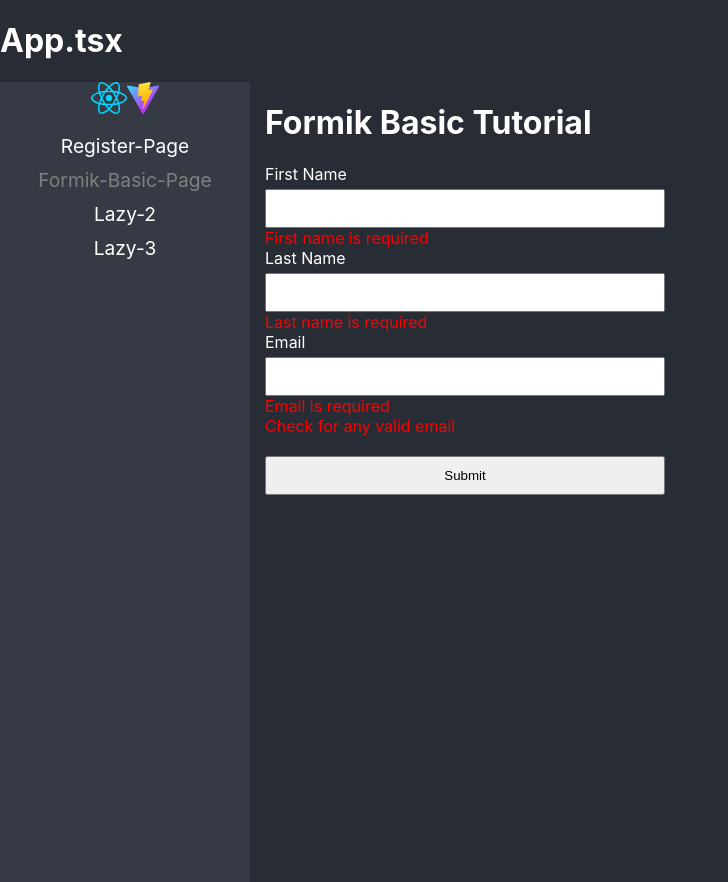
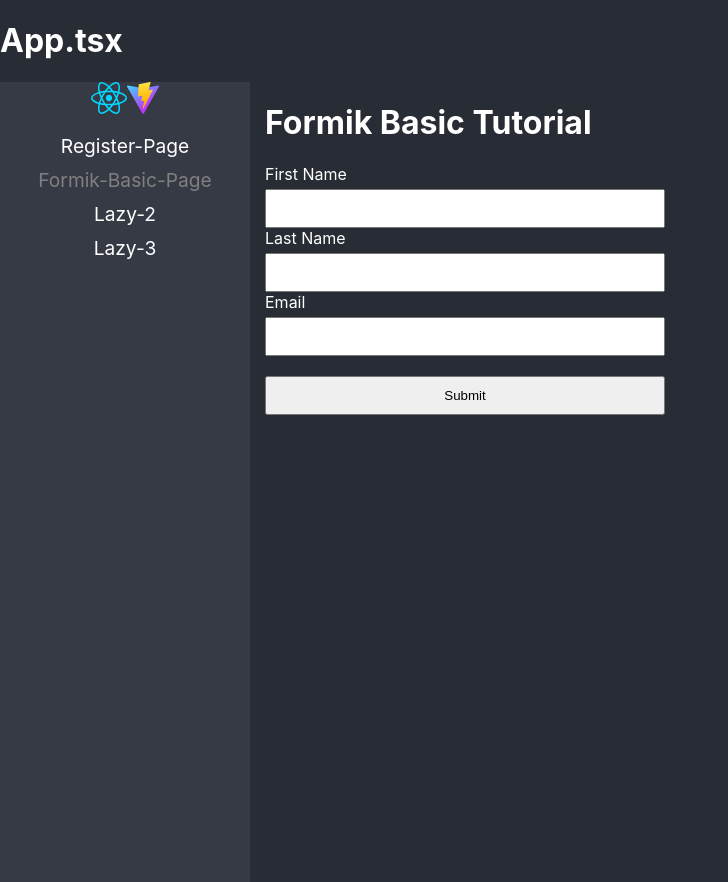
Before and after one commit to jotasenator/ReactTypeScript-ProyectoInicial, a React (Vite) app: page /formik-basic in a window 1280 px wide. Shown: the whole page, without its empty margins (0-728 px from the left). Built offline with nearby package versions, Linux system fonts and the light colour scheme.

Commit message:
Implementar validaciones en formik destructurando los elementos que trae formik

```diff
--- a/src/03-forms/pages/FormikBasicPage.tsx
+++ b/src/03-forms/pages/FormikBasicPage.tsx
@@ -32,7 +32,8 @@
     return errors;
   };
 
-  const { handleChange, values, handleSubmit } = useFormik({
+  const { handleChange, values, handleSubmit, errors, touched, handleBlur } =
+    useFormik({
       initialValues: {
         firstName: "",
         lastName: "",
@@ -53,29 +54,33 @@
         <input
           type="text"
           name="firstName"
+          onBlur={handleBlur}
           onChange={handleChange}
           value={values.firstName}
         />
-        <span>First name is required</span>
+        {touched.firstName && errors.firstName && (
+          <span>{errors.firstName}</span>
+        )}
 
         <label htmlFor="lastName">Last Name</label>
         <input
           type="text"
           name="lastName"
+          onBlur={handleBlur}
           onChange={handleChange}
           value={values.lastName}
         />
-        <span>Last name is required</span>
+        {touched.lastName && errors.lastName && <span>{errors.lastName}</span>}
 
         <label htmlFor="email">Email</label>
         <input
           type="email"
           name="email"
+          onBlur={handleBlur}
           onChange={handleChange}
           value={values.email}
         />
-        <span>Email is required</span>
-        <span>Check for any valid email</span>
+        {touched.email && errors.email && <span>{errors.email}</span>}
 
         <button type="submit">Submit</button>
       </form>
```
Lines whose indentation alone changed are shown as unchanged.
